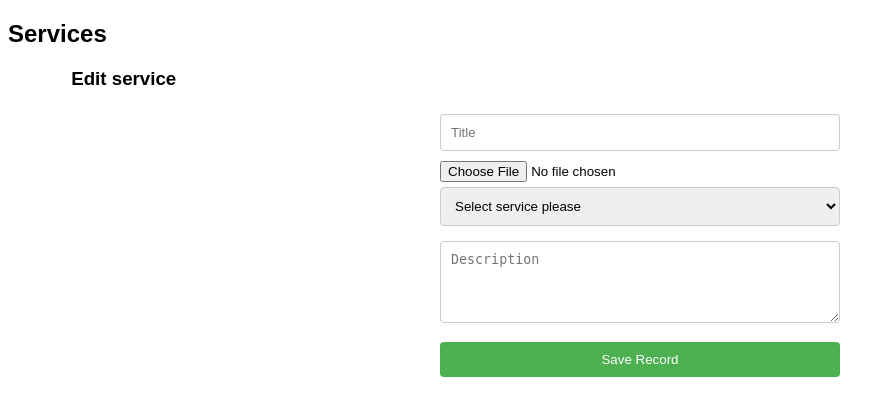
After one commit to yousefdev20/Alba-level-1, a PHP site: template resources/views/Admin/Service/edit.php in a window 1280 px wide. The commit adds this page. Shown: the top 416 px of the page, without its empty margins (0-894 px from the left). Run offline with PHP 8.4, Linux system fonts and the light colour scheme; the template is opened without the code that fills it, so the values that code supplies are empty.

Commit message:
First Release

```diff
--- /dev/null
+++ b/resources/views/Admin/Service/edit.php
@@ -0,0 +1,104 @@
+<!DOCTYPE html>
+<html lang="en">
+<head>
+    <meta charset="UTF-8">
+    <meta name="viewport" content="width=device-width, initial-scale=1.0">
+    <title>Admin Panel</title>
+    <style>
+        body {
+            font-family: Arial, sans-serif;
+        }
+
+        form {
+            max-width: 400px;
+            margin: 0 auto;
+        }
+
+        input[type="text"], select, textarea, input[type="submit"] {
+            width: 100%;
+            padding: 10px;
+            margin-top: 5px;
+            margin-bottom: 10px;
+            border: 1px solid #ccc;
+            border-radius: 4px;
+            box-sizing: border-box;
+        }
+
+        input[type="submit"] {
+            background-color: #4CAF50;
+            color: white;
+            border: none;
+            cursor: pointer;
+        }
+
+        input[type="submit"]:hover {
+            background-color: #45a049;
+        }
+
+        .crud-container {
+            margin-left: auto;
+            margin-right: auto;
+            width: 90%;
+        }
+
+        .border {
+            border: 1px solid gray;
+        }
+
+        .p-5 {
+            padding: 30px;
+        }
+
+        table {
+            width: 100%;
+            border-collapse: collapse;
+        }
+
+        th, td {
+            padding: 8px;
+            text-align: left;
+            border-bottom: 1px solid #ddd;
+        }
+
+        th {
+            background-color: #4CAF50;
+            color: white;
+        }
+
+        tr:hover {
+            background-color: #f5f5f5;
+        }
+    </style>
+</head>
+<body>
+
+<h2>Services</h2>
+
+<div class="crud-container">
+    <h3>Edit service</h3>
+    <form id="crud-form" action="<?php echo route('admin.service.update') ?>" method="post" enctype="multipart/form-data">
+        <label>
+            <input name="id" hidden="hidden" value="<?php echo $service[0][0]; ?>">
+        </label>
+        <label>
+            <input type="text" name="title" placeholder="Title" value="<?php echo $service[0][2]; ?>" required>
+        </label>
+        <label>
+            <input type="file" name="image" placeholder="Image" value="<?php echo $service[0][3]; ?>" required>
+        </label>
+        <label>
+            <select name="section">
+                <option>Select service please</option>
+                <option value="portfolios" <?php if ($service[0][3]) {echo "selected";} ?>>Portfolios</option>
+                <option value="services_offered">Services Offered</option>
+            </select>
+        </label>
+        <label>
+            <textarea name="description" placeholder="Description" rows="4"
+                      required><?php echo $service[0][4]; ?></textarea>
+        </label>
+        <input type="submit" value="Save Record">
+    </form>
+</div>
+</body>
+</html>
--- /dev/null
+++ b/system/Core/Helpers/auth.php
@@ -0,0 +1,4 @@
+<?php
+
+if (! function_exists('is_auth')) {
+}
```
Also changed, not shown: app/Http/Controllers/Admin/ServiceController.php (added, +67 -0 lines), resources/Layouts/header.php (+8 -0 lines), resources/views/Admin/Service/index.php (added, +140 -0 lines), routes/web.php (+8 -0 lines).
